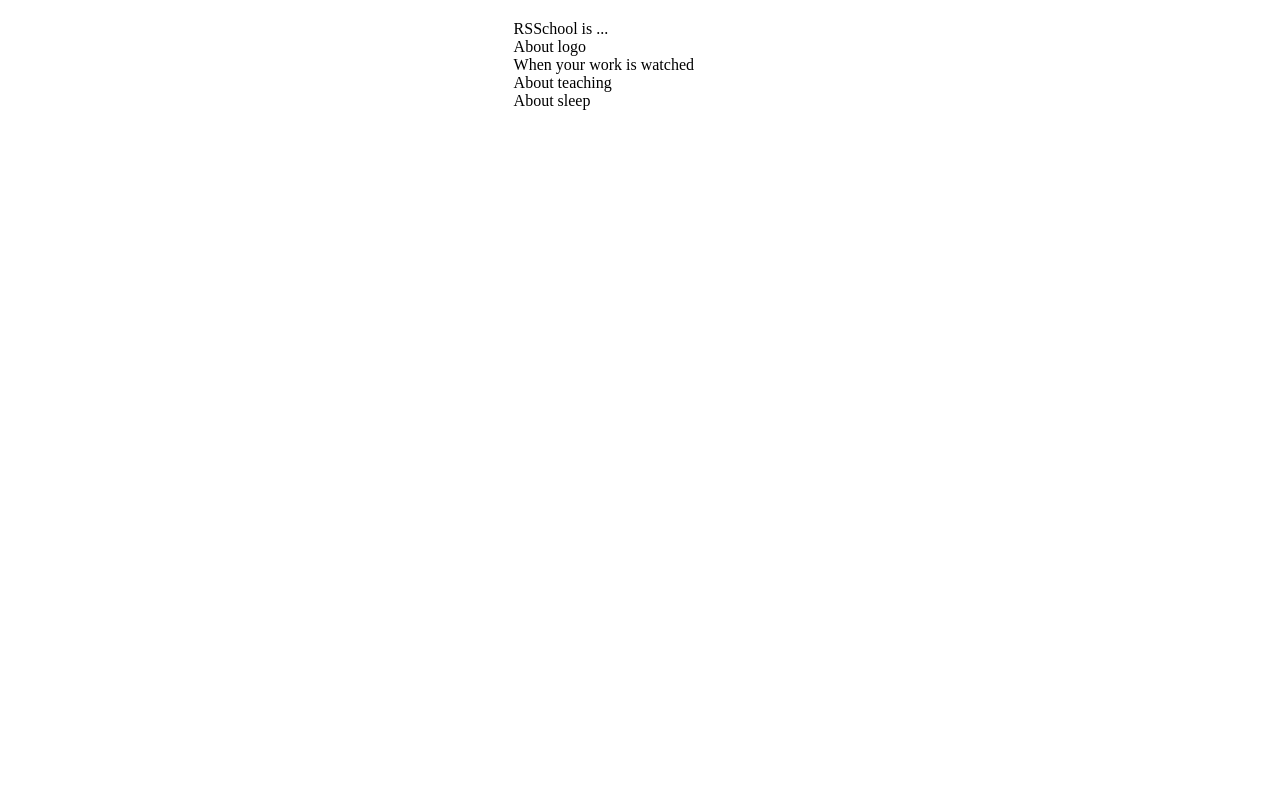
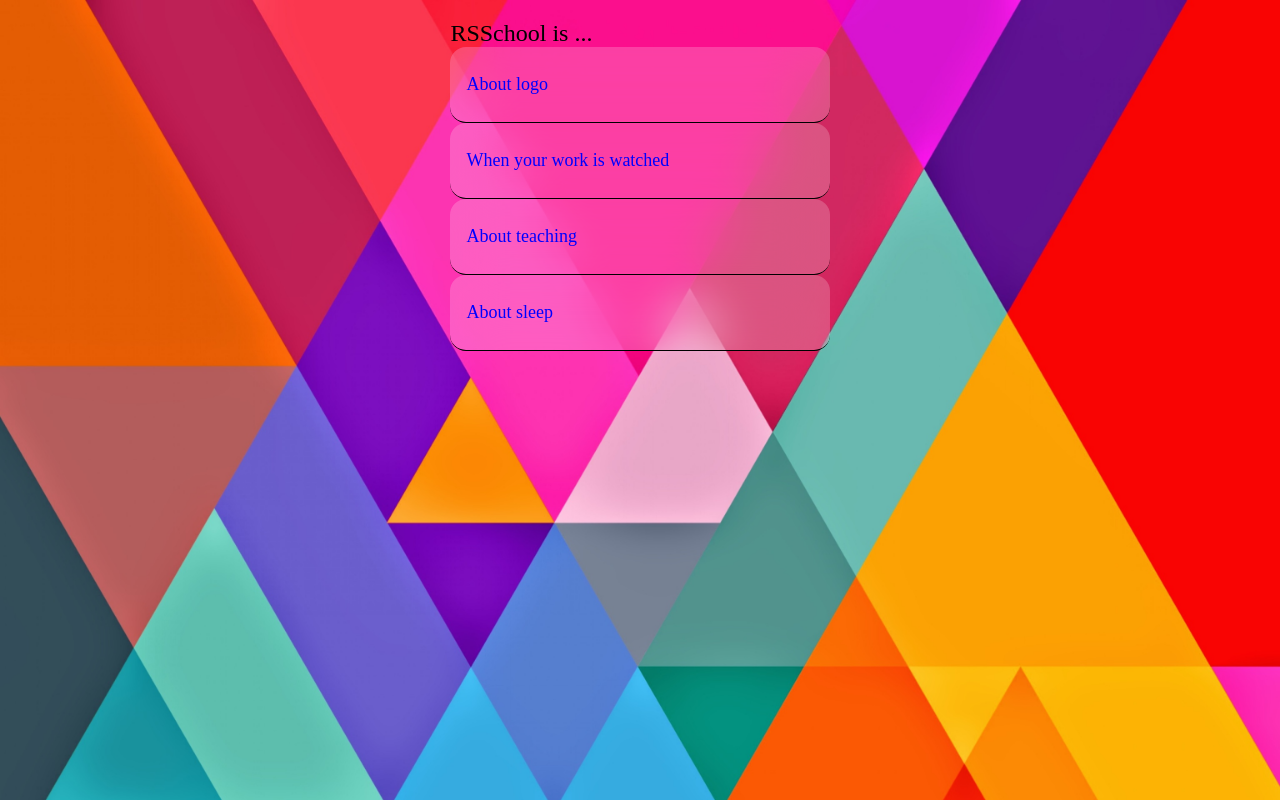
Before and after one commit to JustAnotherAlexander/cssBayan, a plain HTML site: page cssBayan/index.html in a window 1280 px wide. Drawn offline with Linux system fonts and the light colour scheme.

Commit message:
feat: add styles and background (Sunday, March 12, 2023 4:58:54 PM)

```diff
--- a/cssBayan/index.html
+++ b/cssBayan/index.html
@@ -13,36 +13,52 @@
 
 <section class="Main_Wrapper_mem_container">
     <div class="Main_Wrapper_mem_container_open_close_buttons">
-        <label for="mem1" class="Main_Wrapper_mem_container_mem_container_text">About logo</label>
         <input type="radio" name="check" id="mem1" class="Main_Wrapper_mem_container_input">
-        <img src="assets/images/love1.jpg" alt="to add a course logo to each of websites" class="Main_Wrapper_mem_container_image">
+        <label for="mem1" class="Main_Wrapper_mem_container_mem_container_label">
+            <div class="Main_Wrapper_mem_container_mem_container_text"> About logo</div>
+            <img src="assets/images/love1.jpg" alt="to add a course logo to each of websites" class="Main_Wrapper_mem_container_image">
+        </label>
+
+
     </div>
 
 </section>
 
 <section class="Main_Wrapper_mem_container">
     <div class="Main_Wrapper_mem_container_open_close_buttons">
-        <label for="mem2" class="Main_Wrapper_mem_container_mem_container_text">When your work is watched</label>
         <input type="radio" name="check" id="mem2" class="Main_Wrapper_mem_container_input">
-        <img src="assets/images/love4.jpg" alt="when your work is watched more then Sauron for Frodo" class="Main_Wrapper_mem_container_image">
+        <label for="mem2" class="Main_Wrapper_mem_container_mem_container_label">
+            <div class="Main_Wrapper_mem_container_mem_container_text">When your work is watched</div>
+            <img src="assets/images/love4.jpg" alt="when your work is watched more then Sauron for Frodo" class="Main_Wrapper_mem_container_image">
+        </label>
+
+
     </div>
 
 </section>
 
 <section class="Main_Wrapper_mem_container">
     <div class="Main_Wrapper_mem_container_open_close_buttons">
-        <label for="mem3" class="Main_Wrapper_mem_container_mem_container_text">About teaching</label>
         <input type="radio" name="check" id="mem3" class="Main_Wrapper_mem_container_input">
-        <img src="assets/images/love5.jpg" alt="when they teach you first, and the you teach" class="Main_Wrapper_mem_container_image">
+        <label for="mem3" class="Main_Wrapper_mem_container_mem_container_label">
+            <div class="Main_Wrapper_mem_container_mem_container_text">About teaching</div>
+            <img src="assets/images/love5.jpg" alt="when they teach you first, and the you teach" class="Main_Wrapper_mem_container_image">
+        </label>
+
+
     </div>
 
 </section>
 
 <section class="Main_Wrapper_mem_container">
     <div class="Main_Wrapper_mem_container_open_close_buttons">
-        <label for="mem4" class="Main_Wrapper_mem_container_mem_container_text">About sleep</label>
         <input type="radio" name="check" id="mem4" class="Main_Wrapper_mem_container_input">
-        <img src="assets/images/love7.jpg" alt="getting the skill to fall asleep anywhere" class="Main_Wrapper_mem_container_image">
+        <label for="mem4" class="Main_Wrapper_mem_container_mem_container_label">
+            <div class="Main_Wrapper_mem_container_mem_container_text">About sleep</div>
+            <img src="assets/images/love7.jpg" alt="getting the skill to fall asleep anywhere" class="Main_Wrapper_mem_container_image">
+        </label>
+
+
     </div>
 
 </section>
--- a/cssBayan/styles.css
+++ b/cssBayan/styles.css
@@ -1,9 +1,25 @@
+body {
+    background-image: url("/cssBayan/assets/images/geometryBackground.jpg");
+    background-size: cover;
+}
+
 .Main_Wrapper {
     display: flex;
     justify-content: center;
     flex-direction: column;
-    max-width: 20%;
+    max-width: 30%;
     margin: 20px auto;
+    font-size: x-large;
+}
+
+.Main_Wrapper_mem_container {
+    backdrop-filter: blur(25px);
+    background-color: rgba(255, 255, 255, 0.205);
+    border-radius: 1rem;
+    cursor: pointer;
+    display: flex;
+    flex-direction: column;
+    border-bottom: 0.1rem solid #000;
 }
 
 .Main_Wrapper_mem_container_image {
@@ -13,26 +29,43 @@
     transition: 0.5s;
 }
 
+.Main_Wrapper_mem_container_mem_container_text {
+    width:100%;
+    padding-left: 1rem;
+    font-size: large;
+    color: blue;
+}
+
 .Main_Wrapper_mem_container_input {
     appearance: none;
 }
 
-.Main_Wrapper_mem_container_input:checked + .Main_Wrapper_mem_container_image{
+.Main_Wrapper_mem_container_input:checked + .Main_Wrapper_mem_container_mem_container_label > .Main_Wrapper_mem_container_image{
     display: flex;
     transform: scale(1);
     transition: 0.5s;
-    height: 100%;
-    width: 100%;
+    height: 80%;
+    width: 65%;
+    margin: auto;
 }
 
-.Main_Wrapper_mem_container:hover > .Main_Wrapper_mem_container_open_close_buttons > .Main_Wrapper_mem_container_image{
+.Main_Wrapper_mem_container:hover > .Main_Wrapper_mem_container_open_close_buttons > .Main_Wrapper_mem_container_mem_container_label > .Main_Wrapper_mem_container_image{
     display: flex;
     transform: scale(1);
     transition: 0.5s;
-    height: 100%;
-    width: 100%;
+    height: 60%;
+    width: 65%;
+    margin: auto;
 }
 
-.Main_Wrapper_mem_container_mem_container_text {
+.Main_Wrapper_mem_container:hover > .Main_Wrapper_mem_container_open_close_buttons > .Main_Wrapper_mem_container_mem_container_label > .Main_Wrapper_mem_container_mem_container_text{
+    color: #000;
+}
+
+.Main_Wrapper_mem_container_mem_container_label {
     cursor: pointer;
 }
+
+.Main_Wrapper_mem_container:active > .Main_Wrapper_mem_container_open_close_buttons > .Main_Wrapper_mem_container_mem_container_label + .Main_Wrapper_mem_container_mem_container_text {
+    color: blue;
+}
```
Also changed, not shown: cssBayan/assets/images/geometryBackground.jpg (added).
